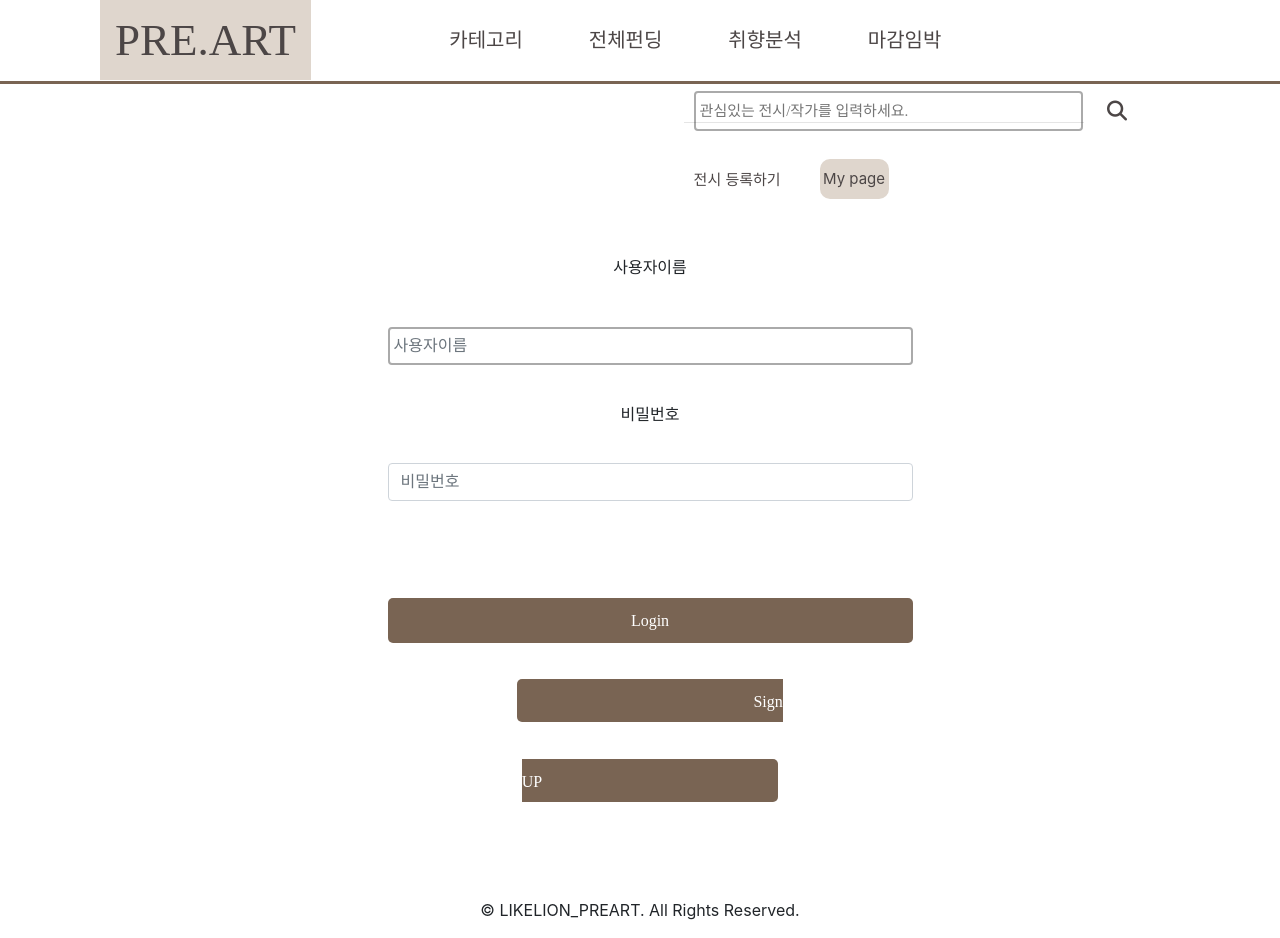
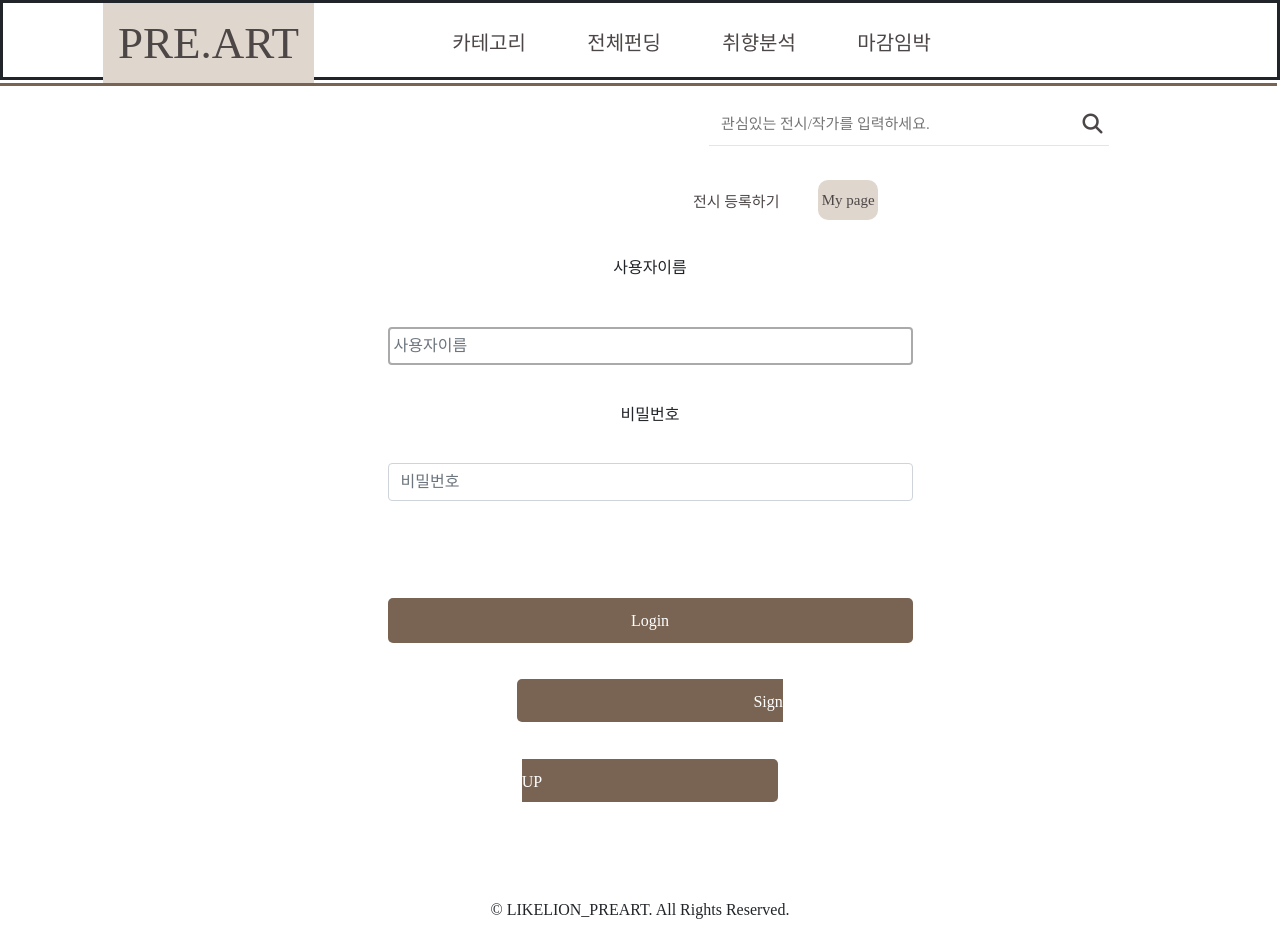
Before and after one commit to jiyoungzero/PRE.ART_hackerthon, a Django app: page /account/login/ in a window 1280 px wide. Run offline with Django 3.2, Linux system fonts and the light colour scheme; data comes from the database, SQL or seed files in the repository; some libraries are stand-ins or nearby versions; some web fonts are replaced.

Commit message:
css 일부 수정, login, 폰트 적용

```diff
--- a/static/css/base.css
+++ b/static/css/base.css
@@ -96,7 +96,7 @@ a{
     transform: scaleX(1);
 }
 
-.nav_register{
+#search_bar{
     margin:0 5%;
     width: 430px;
 }
@@ -108,8 +108,8 @@ a{
     border: none;
     outline: none;
     -webkit-appearance: none;
-    height: 50px;
-    line-height: 50px;
+    height: 60px;
+    line-height: 60px;
 }
 
 .search_btn{
--- a/templates/account/login.html
+++ b/templates/account/login.html
@@ -4,7 +4,6 @@
 {% block content %}
 
 <style>
-
     .nav{
         z-index: 100;
     }
--- a/templates/base.html
+++ b/templates/base.html
@@ -22,6 +22,12 @@
     <title>pre.art</title>
     <script src="https://kit.fontawesome.com/48b888f21a.js" crossorigin="anonymous"></script>
 </head>
+<style>
+    *{
+        font-family: "AppleSDGothicNeoM";
+
+    }
+</style>
 <body>
     <div style="margin: 0; width:100%">
         {% include 'navbar.html' %}
--- a/templates/navbar.html
+++ b/templates/navbar.html
@@ -2,8 +2,9 @@
 <!-- css 적용 오류 임시방편 -->
 <style>
 .search_bar, .search_btn{
-  height: 40px;
-  line-height: 40px;
+  height: 60px;
+  line-height: 60px;
+  outline: none;
 }
 
 .nav{
@@ -16,6 +17,11 @@
     display: block;
     background-color: #ffffff;
     z-index: 100;
+}
+
+#search_bar{
+    margin:0 5%;
+    width: 430px;
 }
 
 .dropbtn {
@@ -31,13 +37,12 @@
 }
 </style>
 
-<header class="nav" style="height: 80px;">
+<header class="nav" style="height: 80px; border-style: solid;">
     <a id="nav_title" href="{% url 'shop:allProdCat' %}" >PRE.ART</a>
-
     <div class="nav_list">
 
 
-        <div class="dropdown">
+        <div class="dropdown" style="float: left;">
             <a class="nav_button" href="#">카테고리</a>
             <div class="dropdown-content">
             {% for cat in links %}
@@ -46,15 +51,15 @@
             </div>
         </div>
 
-        <a class="nav_button" id="btn2" href="{% url 'shop:allProdCat' %}">전체펀딩</a>
-        <a class="nav_button" id="btn3" href="#">취향분석</a>
-        <a class="nav_button" id="btn4" href="#">마감임박</a>
+        <div style="float: left;"><a class="nav_button" id="btn2" href="{% url 'shop:allProdCat' %}">전체펀딩</a></div>
+        <div style="float: left;"><a class="nav_button" id="btn3" href="#">취향분석</a></div>
+        <div style="float: left;"><a class="nav_button" id="btn4" href="#">마감임박</a></div>
 
         <div class="nav_my">
             <!-- 검색창 -->
-            <form class="form-inline my-2 my-lg-0" action="{% url 'search_app:searchResult' %}" method="get" style="float: left;" >
+            <form class="form-inline my-2 my-lg-0" action="{% url 'search_app:searchResult' %}" method="get" style="float: left;margin:0 5%;width: 430px;" >
 
-                <input class="search_bar" type="text" placeholder="관심있는 전시/작가를 입력하세요." aria-label="Search" name = "q">
+                <input class="search_bar" type="text" placeholder="관심있는 전시/작가를 입력하세요." aria-label="Search" name = "q" style="border: none; outline: none;-webkit-appearance: none;">
                 <button class="search_btn" type="submit"><span><i class="fa-solid fa-magnifying-glass"></i></span></button>
                 <hr style="color: #4C4646;">
             </form>
@@ -70,7 +75,9 @@
                 </div>
             </div>
         </div>
-        <hr class="nav_hr" style="margin-top: 0px;">
+
+
     </div>
+    <hr class="nav_hr" style="margin-top: 80px;">
 
 </header>
```
Also changed, not shown: 10 other files.
